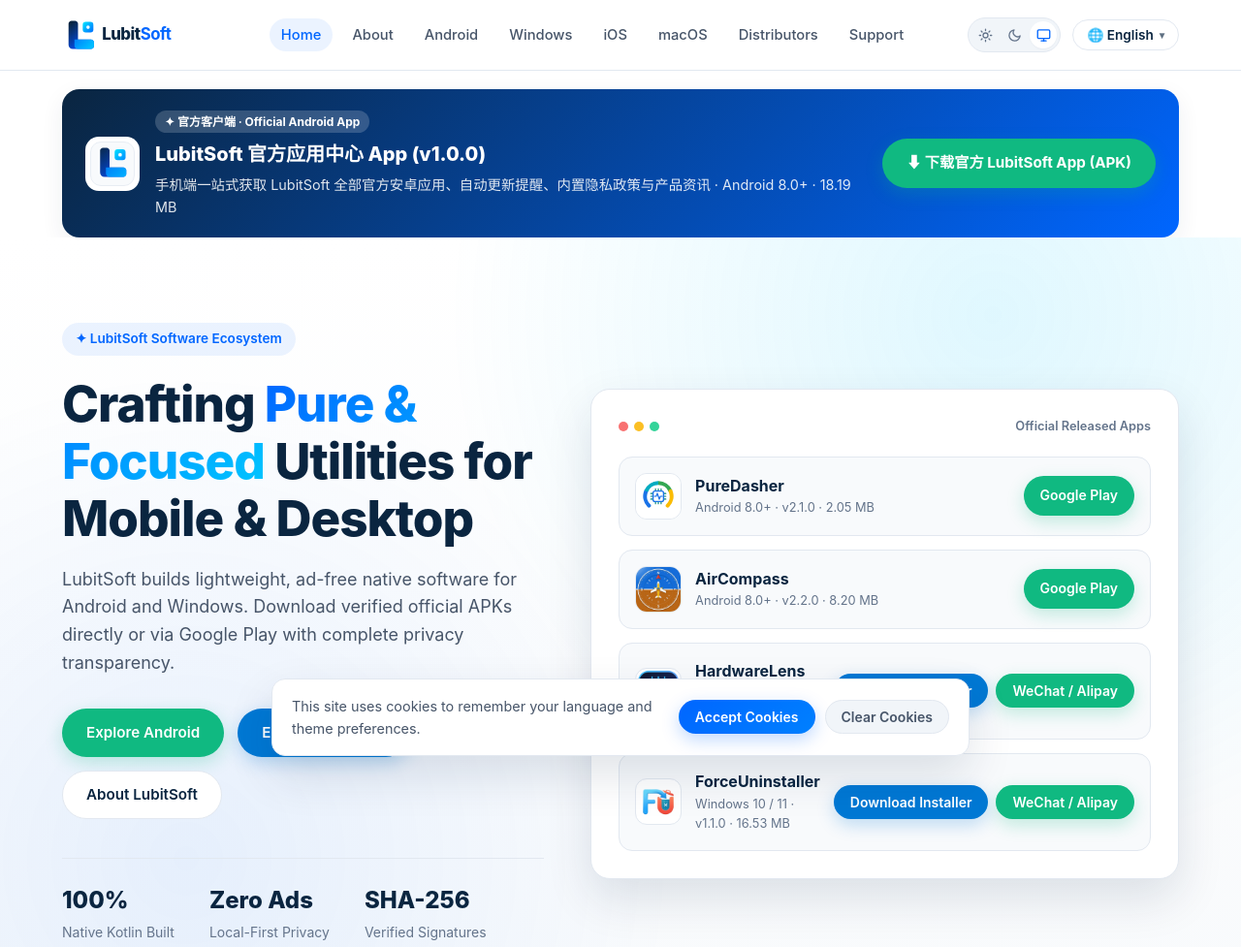
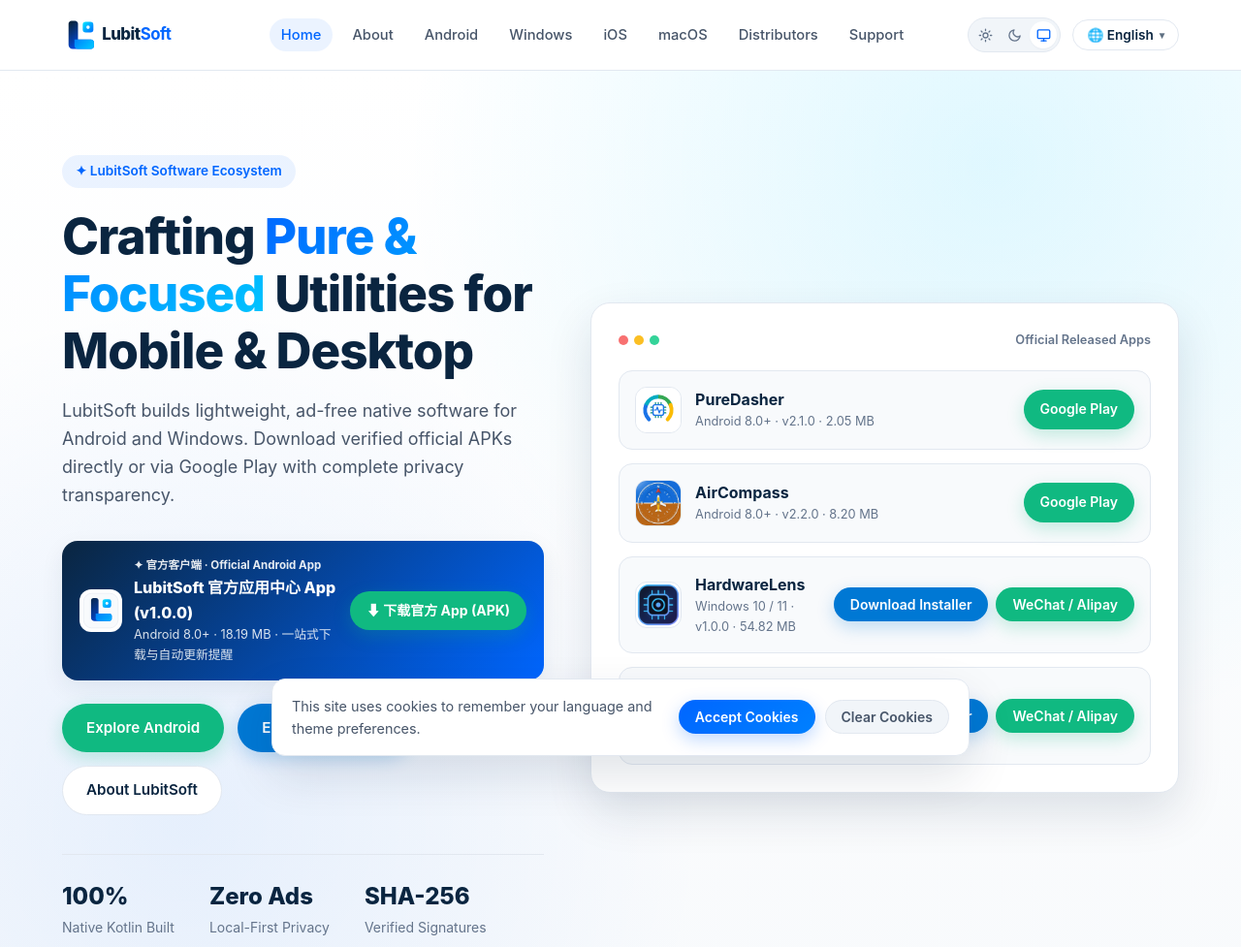
Before and after one commit to luweijie6yue14/lubitsoft.com, a plain HTML site: page index.html in a window 1280 px wide. Shown: the top 977 px of the page at 97% size. Drawn offline with Linux system fonts and the light colour scheme.

Commit message:
Move official LubitSoftApp download card below hero description for unified background

```diff
--- a/index.html
+++ b/index.html
@@ -31,31 +31,6 @@
     </div>
   </header>
 
-  <!-- Official LubitSoftApp Spotlight -->
-  <section style="padding: 20px 0 0;">
-    <div class="container">
-      <div style="background: linear-gradient(135deg, #0A2540 0%, #0066FF 100%); color: #FFFFFF; border-radius: 18px; padding: 20px 24px; display: flex; flex-wrap: wrap; align-items: center; justify-content: space-between; gap: 16px; box-shadow: var(--shadow-md);">
-        <div style="display: flex; align-items: center; gap: 16px; flex: 1; min-width: 260px;">
-          <img src="logo-mark.svg" alt="LubitSoftApp" style="width: 56px; height: 56px; border-radius: 14px; background: #FFFFFF; padding: 4px; flex-shrink: 0;" />
-          <div>
-            <div style="display: inline-block; font-size: 0.75rem; font-weight: 700; padding: 2px 10px; border-radius: 999px; background: rgba(255,255,255,0.18); margin-bottom: 6px;">
-              ✦ 官方客户端 · Official Android App
-            </div>
-            <h2 style="font-size: 1.25rem; font-weight: 800; margin: 0 0 4px; color: #FFFFFF;">LubitSoft 官方应用中心 App (v1.0.0)</h2>
-            <p style="font-size: 0.9rem; margin: 0; color: rgba(255,255,255,0.88);">
-              手机端一站式获取 LubitSoft 全部官方安卓应用、自动更新提醒、内置隐私政策与产品资讯 · Android 8.0+ · 18.19 MB
-            </p>
-          </div>
-        </div>
-        <div style="display: flex; align-items: center; gap: 10px; flex-shrink: 0;">
-          <a href="downloads/LubitSoftApp_v1.0.0.apk" download="LubitSoftApp_v1.0.0.apk" class="btn btn-android" style="white-space: nowrap; font-weight: 700;">
-            ⬇ 下载官方 LubitSoft App (APK)
-          </a>
-        </div>
-      </div>
-    </div>
-  </section>
-
   <!-- Hero Section -->
   <section class="hero">
     <div class="container hero-grid">
@@ -65,6 +40,22 @@
         <p class="hero-desc" data-i18n="hero.desc">
           LubitSoft 专注于研发轻量、安全、无广告的 Android 与 Windows 原生软件。提供官方直链 APK 下载与 Google Play 正版分发，让每一台设备发挥卓越潜能。
         </p>
+
+        <!-- Official LubitSoftApp Spotlight -->
+        <div style="background: linear-gradient(135deg, #0A2540 0%, #0066FF 100%); color: #FFFFFF; border-radius: 16px; padding: 16px 18px; margin-bottom: 24px; display: flex; flex-wrap: wrap; align-items: center; justify-content: space-between; gap: 14px; box-shadow: var(--shadow-md);">
+          <div style="display: flex; align-items: center; gap: 12px; flex: 1; min-width: 220px;">
+            <img src="logo-mark.svg" alt="LubitSoftApp" style="width: 44px; height: 44px; border-radius: 12px; background: #FFFFFF; padding: 3px; flex-shrink: 0;" />
+            <div>
+              <div style="font-size: 0.72rem; font-weight: 700; opacity: 0.9; margin-bottom: 2px;">✦ 官方客户端 · Official Android App</div>
+              <div style="font-size: 1rem; font-weight: 800; color: #FFFFFF;">LubitSoft 官方应用中心 App (v1.0.0)</div>
+              <div style="font-size: 0.8rem; color: rgba(255,255,255,0.85);">Android 8.0+ · 18.19 MB · 一站式下载与自动更新提醒</div>
+            </div>
+          </div>
+          <a href="downloads/LubitSoftApp_v1.0.0.apk" download="LubitSoftApp_v1.0.0.apk" class="btn btn-sm btn-android" style="white-space: nowrap; font-weight: 700;">
+            ⬇ 下载官方 App (APK)
+          </a>
+        </div>
+
         <div class="hero-cta">
           <a href="/android" class="btn btn-android" data-i18n="hero.cta_android">探索 Android 专栏</a>
           <a href="/windows" class="btn btn-windows" data-i18n="hero.cta_windows">探索 Windows 专栏</a>
```
